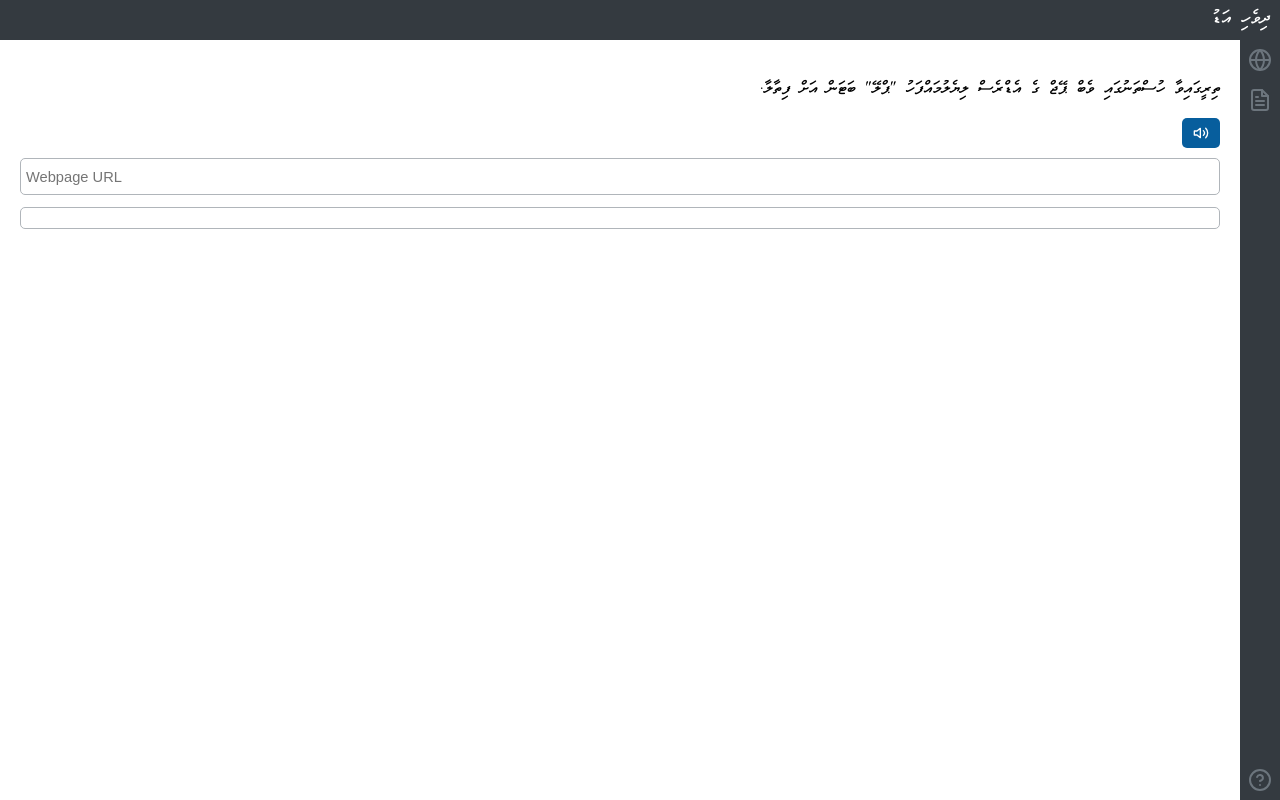
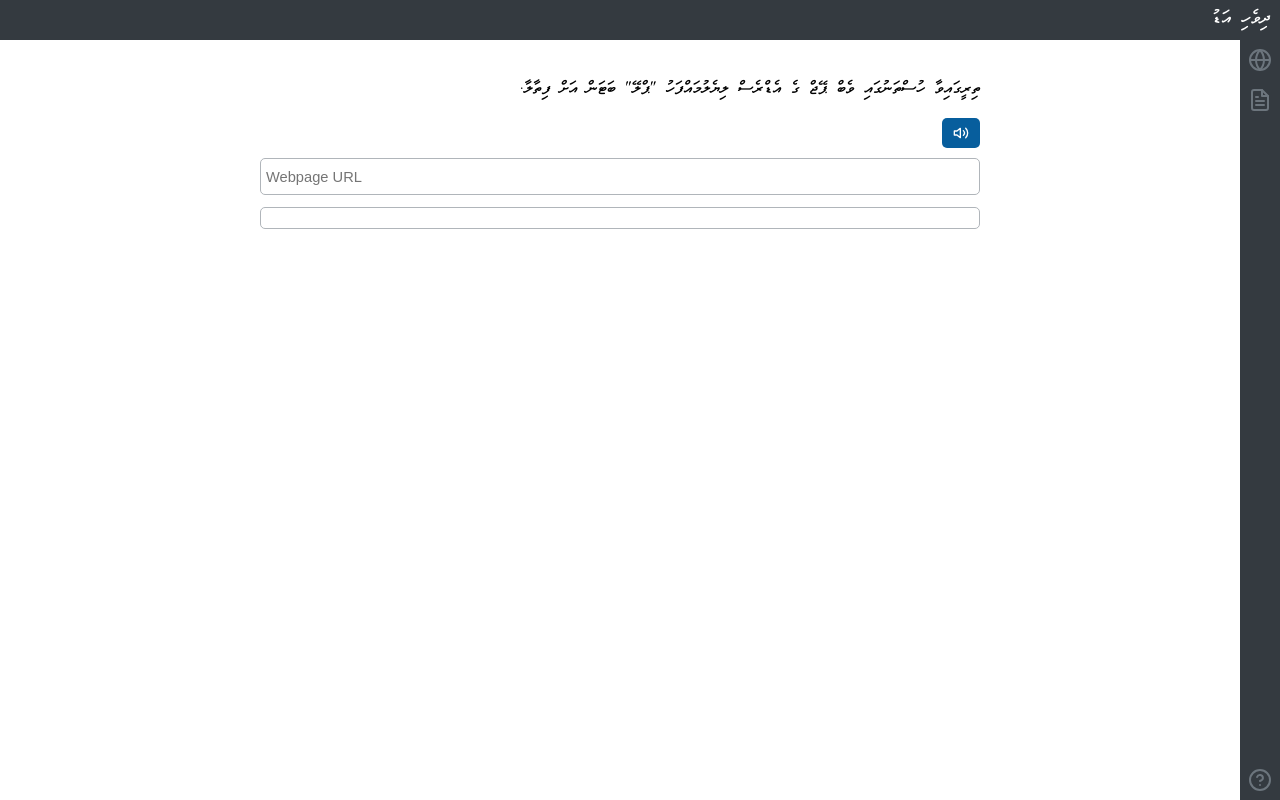
Before and after one commit to aliaafee/dhivehi-reader, a Flask app: page / in a window 1280 px wide. Run offline with Flask 2, Linux system fonts and the light colour scheme.

Commit message:
Bigger padding in large screens

```diff
--- a/app/static/styles/app.css
+++ b/app/static/styles/app.css
@@ -130,6 +130,8 @@ button.menu-bar-item:focus {
     width: calc(100% - var(--side-bar-width));
     display: flex;
     flex-direction: column;
+    padding-left: calc(50% - 400px);
+    padding-right: calc(50% - 400px);
 }
 
 .side-bar-item {
@@ -204,6 +206,7 @@ button.side-bar-item:focus {
         width: 100%;
         margin-top: var(--menu-bar-height);
         margin-bottom: var(--bottom-bar-height);
+        padding: unset;
     }
 
     .side-bar {
@@ -256,4 +259,8 @@ button.side-bar-item:focus {
     .menu-bar-item .label {
         display: none;
     }
+
+    .main-content {
+        padding: unset;
+    }
 }
```
